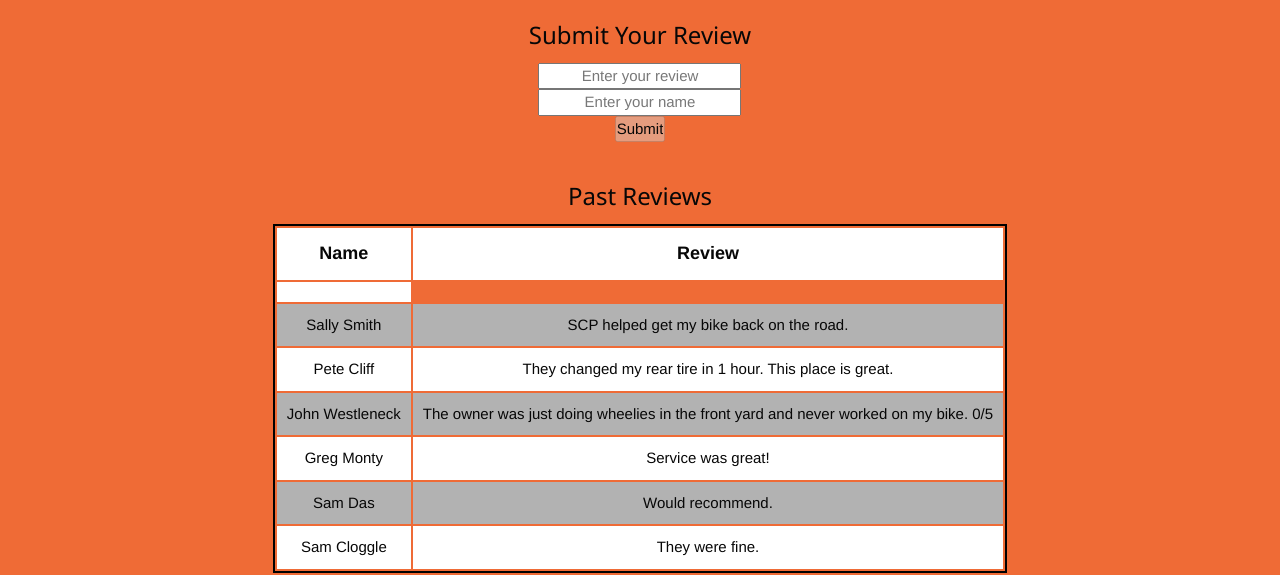
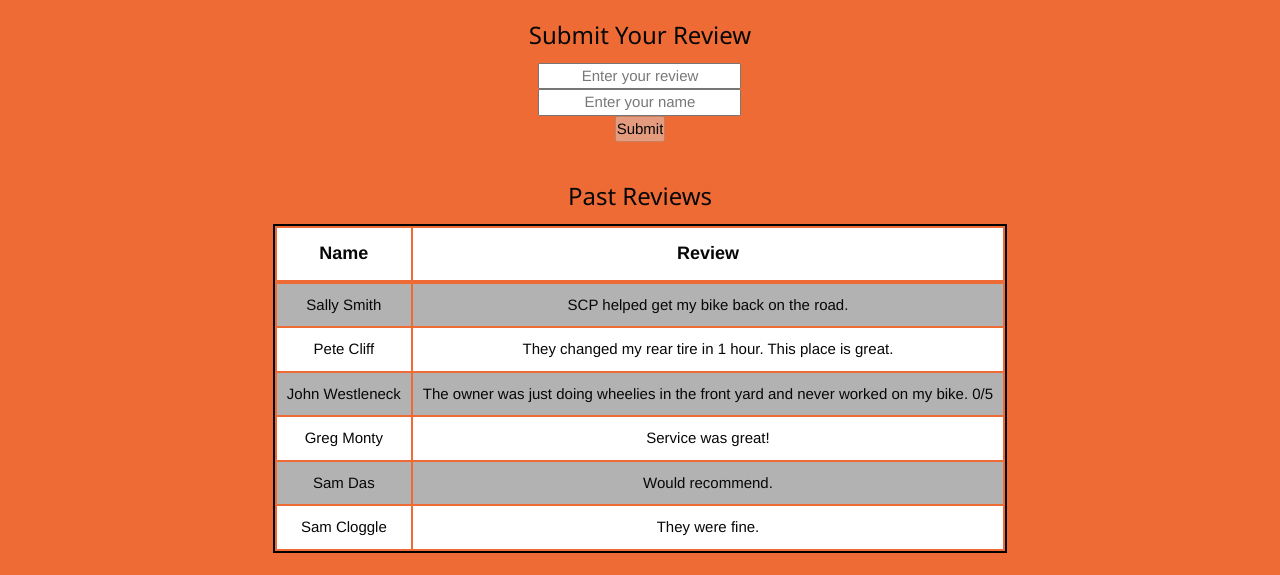
Before and after one commit to pscott20/shottycycleplaza, a plain HTML site: page customers.html in a window 1280 px wide. Shown: the part 157-732 px from the top of the page. Drawn offline with nearby package versions, Linux system fonts and the light colour scheme; a web font is replaced by a local one.

Commit message:
Update customers.html

```diff
--- a/customers.html
+++ b/customers.html
@@ -36,7 +36,7 @@
                     </tr>
                 </thead>
                 <tbody>
-                    <tr><td></td></tr>
+                    <tr></tr>
                 </tbody>
             </table>
         </div>
```
